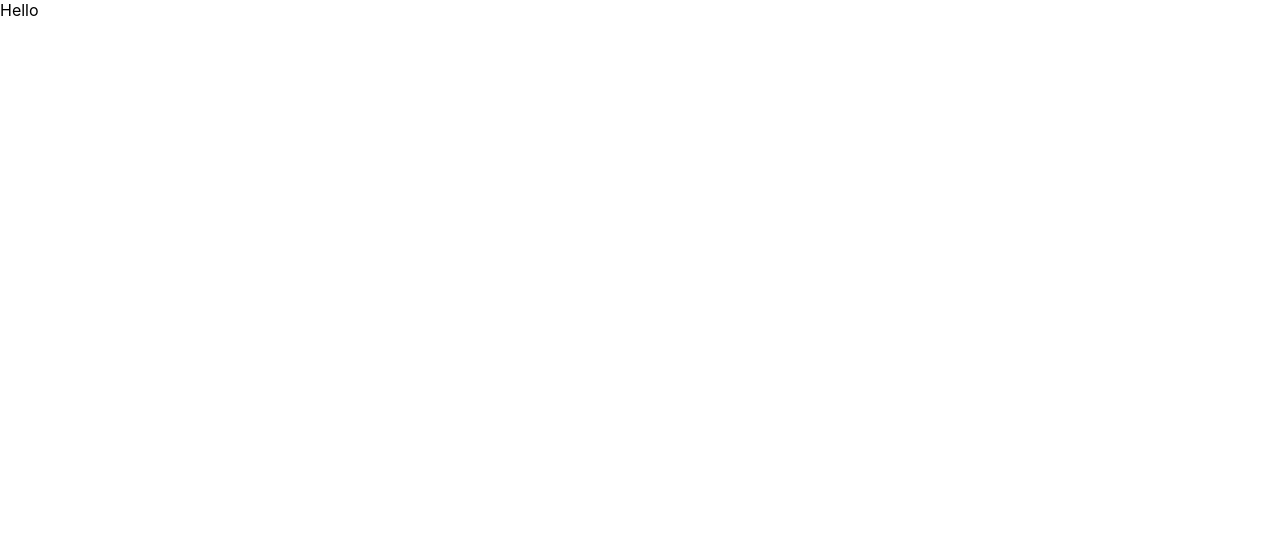
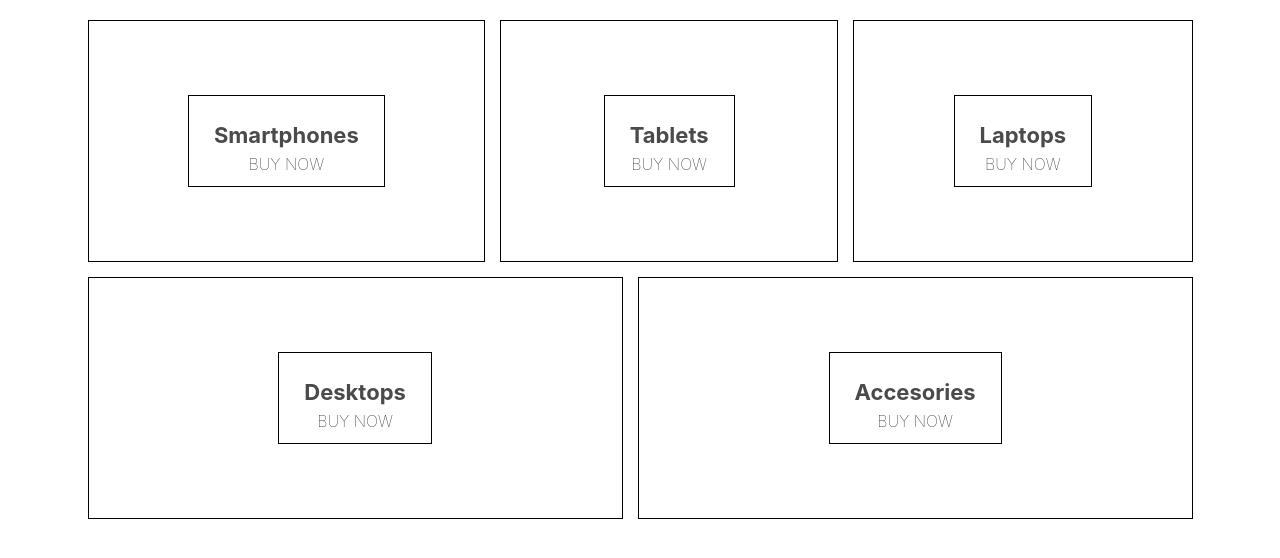
Before and after one commit to trave84/Digital-Commerce, a React (Create React App) app: page / in a window 1280 px wide. Shown: the top 558 px of the page. Built offline with nearby package versions, Linux system fonts and the light colour scheme.

Commit message:
Base homepage component  layout created with sass

```diff
--- a/package.json
+++ b/package.json
@@ -3,6 +3,7 @@
   "version": "0.1.0",
   "private": true,
   "dependencies": {
+    "node-sass": "^4.12.0",
     "react": "^16.9.0",
     "react-dom": "^16.9.0",
     "react-scripts": "3.1.2"
--- a/src/App.js
+++ b/src/App.js
@@ -1,8 +1,13 @@
 import React from "react";
-import "./App.css";
+import "./App.scss";
+import HomePage from "./homepage.component";
 
 function App() {
-  return <div>Hello</div>;
+  return (
+    <div>
+      <HomePage />
+    </div>
+  );
 }
 
 export default App;
--- /dev/null
+++ b/src/homepage.component.jsx
@@ -0,0 +1,41 @@
+import React from "react";
+import "./homepage.styles.scss";
+
+const HomePage = () => (
+  <div className="homepage">
+    <div className="directory-menu">
+      <div className="menu-item">
+        <div className="content">
+          <h1 className="title">Smartphones</h1>
+          <span className="subtitle">BUY NOW</span>
+        </div>
+      </div>
+      <div className="menu-item">
+        <div className="content">
+          <h1 className="title">Tablets</h1>
+          <span className="subtitle">BUY NOW</span>
+        </div>
+      </div>
+      <div className="menu-item">
+        <div className="content">
+          <h1 className="title">Laptops</h1>
+          <span className="subtitle">BUY NOW</span>
+        </div>
+      </div>
+      <div className="menu-item">
+        <div className="content">
+          <h1 className="title">Desktops</h1>
+          <span className="subtitle">BUY NOW</span>
+        </div>
+      </div>
+      <div className="menu-item">
+        <div className="content">
+          <h1 className="title">Accesories</h1>
+          <span className="subtitle">BUY NOW</span>
+        </div>
+      </div>
+    </div>
+  </div>
+);
+
+export default HomePage;
--- /dev/null
+++ b/src/homepage.styles.scss
@@ -0,0 +1,54 @@
+.homepage {
+  display: flex;
+  flex-direction: column;
+  align-items: center;
+  padding: 20px 80px;
+}
+
+.directory-menu {
+  width: 100%;
+  display: flex;
+  flex-wrap: wrap;
+  justify-content: space-between;
+}
+
+.menu-item {
+  min-width: 30%;
+  height: 240px;
+  flex: 1 1 auto;
+  display: flex;
+  align-items: center;
+  justify-content: center;
+  border: 1px solid black;
+  margin: 0 7.5px 15px;
+
+  &:first-child {
+    margin-right: 7.5px;
+  }
+
+  &:last-child {
+    margin-left: 7.5px;
+  }
+
+  .content {
+    height: 90px;
+    padding: 0 25px;
+    display: flex;
+    flex-direction: column;
+    align-items: center;
+    justify-content: center;
+    border: 1px solid black;
+
+    .title {
+      font-weight: bold;
+      margin-bottom: 6px;
+      font-size: 22px;
+      color: #4a4a4a;
+    }
+
+    .subtitle {
+      font-weight: lighter;
+      font-size: 16px;
+    }
+  }
+}
```
Also changed, not shown: src/App.css (deleted), src/App.scss (added), 1 other file (tests, documents, lock files or other folders).
